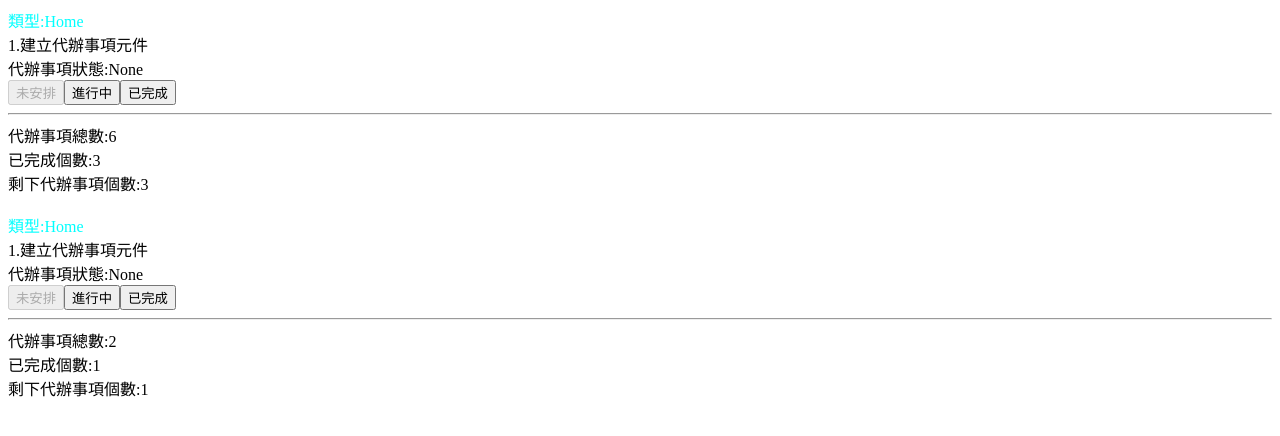
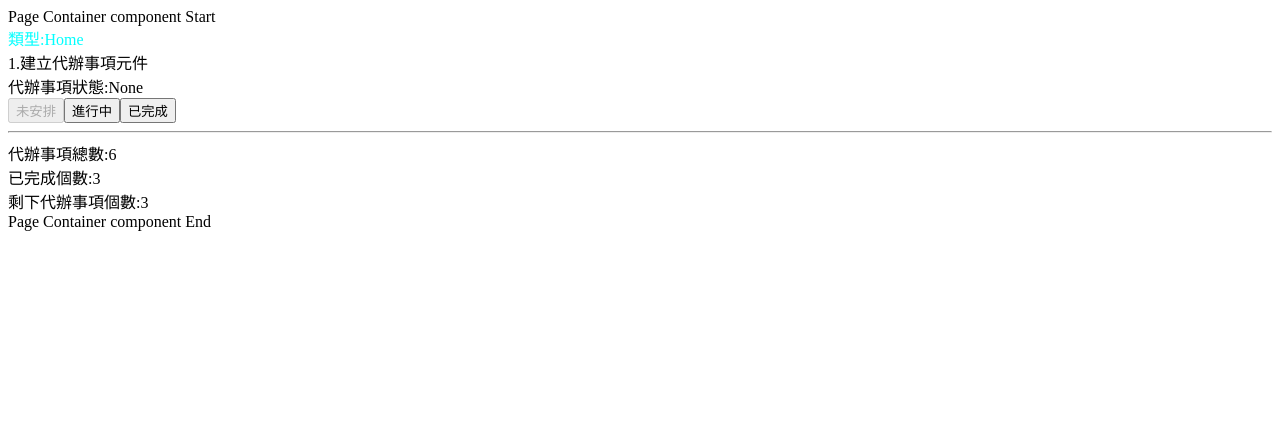
Before and after one commit to shaodado/app, an Angular app: page / in a window 1280 px wide. Shown: the top 436 px of the page. Built offline with nearby package versions, Linux system fonts and the light colour scheme.

Commit message:
feat(page-container app.component) 動態內容投影

```diff
--- a/src/app/app.component.html
+++ b/src/app/app.component.html
@@ -5,14 +5,9 @@
   "
 ></div>
 <br />
-<div
-  *ngTemplateOutlet="
-    task;
-    context: { $implicit: 2, totalCount: 2, finishCount: 1 }
-  "
-></div>
 
 <ng-template #task let-totalCount="totalCount" let-finishCount="finishCount">
+  <app-page-container>
     <app-task
       id="1"
       [content]="content"
@@ -23,4 +18,5 @@
     <div>代辦事項總數:{{ totalCount }}</div>
     <div>已完成個數:{{ finishCount }}</div>
     <div>剩下代辦事項個數:{{ totalCount - finishCount }}</div>
+  </app-page-container>
 </ng-template>
--- a/src/app/page-container/page-container.component.html
+++ b/src/app/page-container/page-container.component.html
@@ -1 +1,3 @@
-<div>Page Container Component Start</div>
+<div>Page Container component Start</div>
+<ng-content></ng-content>
+<div>Page Container component End</div>
```
Also changed, not shown: src/app/app.component.ts (+7 -1 lines). Lines whose indentation alone changed are shown as unchanged.
